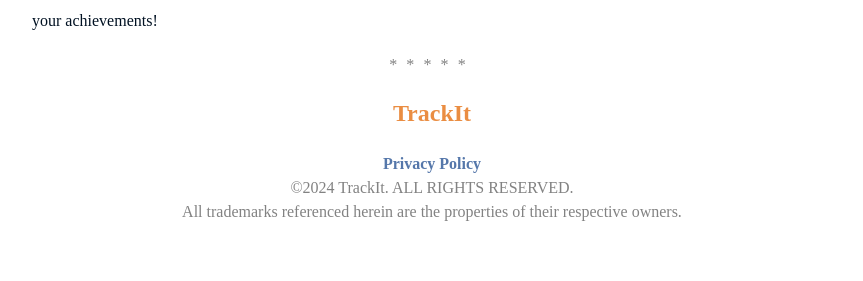
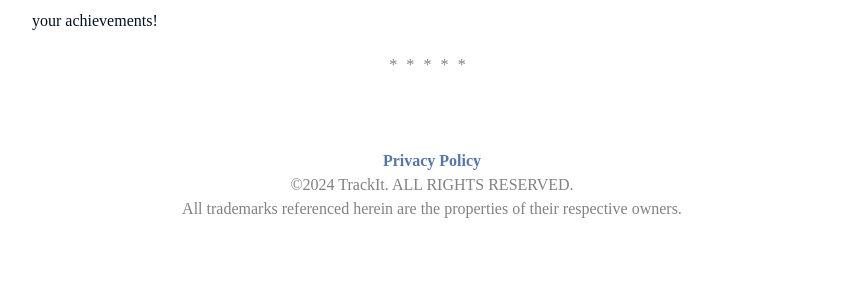
Before and after one commit to TeamTrackIt/teamtrackit.github.io, a Jekyll site: the page built from index.md, in a window 1280 px wide. Shown: the part 1791-2072 px from the top of the page, without its empty margins (208-1071 px from the left). Built offline with Jekyll 4.4.1, drawn with Linux system fonts in a browser that asks for light colours; some web fonts are replaced.

Commit message:
Update about.html

```diff
--- a/_includes/page/about.html
+++ b/_includes/page/about.html
@@ -2,9 +2,6 @@
 <div class="about__devider">*****</div>
 <div class="about__text">
 <br>
-  <font size="5">
-<a style="color:#ea8d42;" href="{{ '/trackit' | prepend: site.baseurl }}">TrackIt</a>
-  </font>
 <br>
 <br> <a href="{{ '/privacypolicy' | prepend: site.baseurl }}">Privacy Policy</a>
 <br> ©2024 TrackIt. ALL RIGHTS RESERVED.
```
